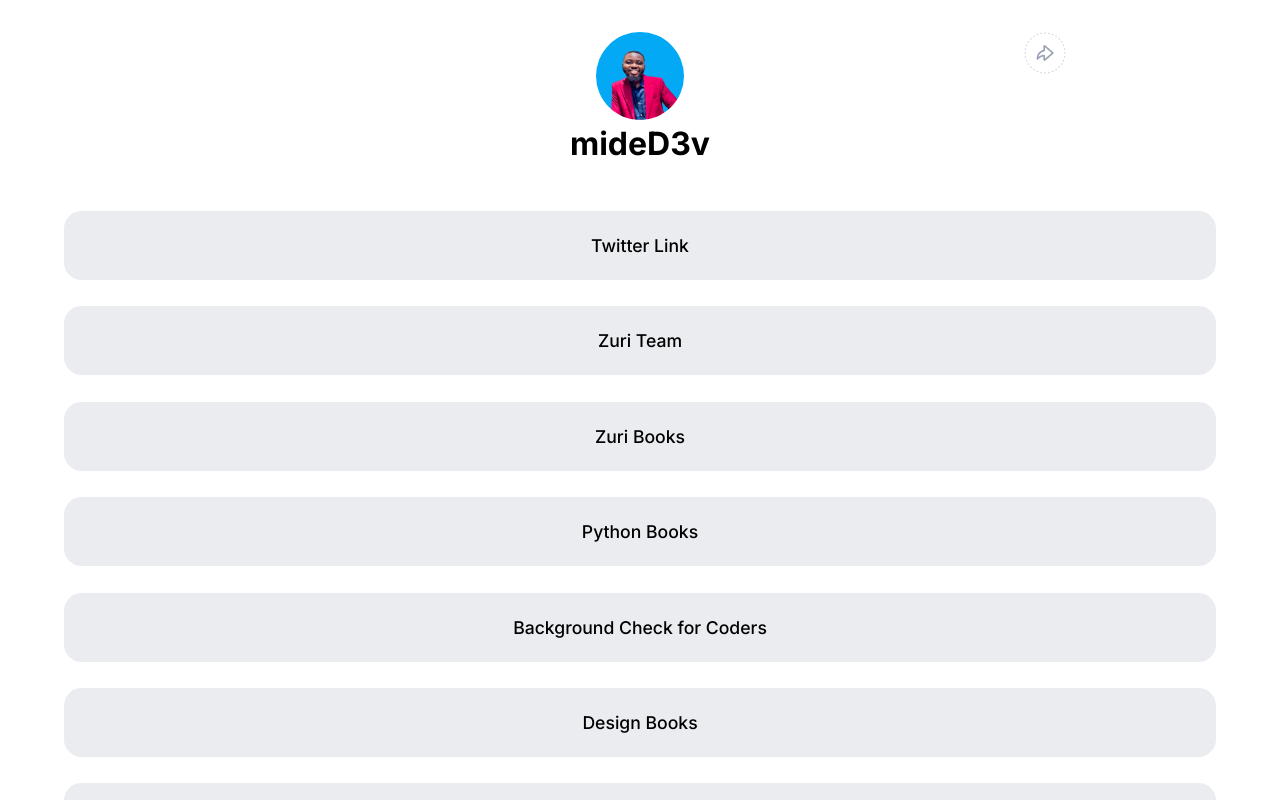
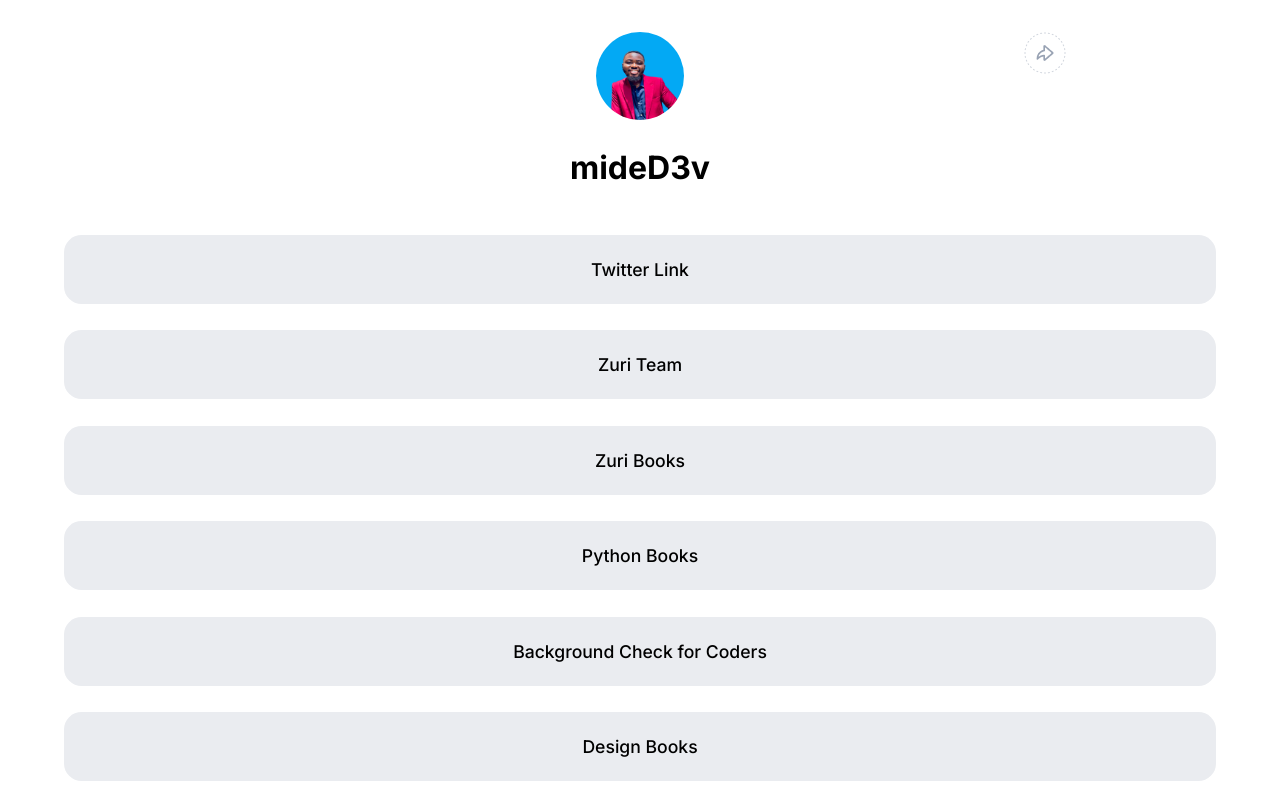
Before and after one commit to mideD3V/linktree, a React (Create React App) app: page / in a window 1280 px wide. Shown: the top 800 px of the page. Built offline with nearby package versions, Linux system fonts and the light colour scheme.

Commit message:
style: added margin to the user_name

```diff
--- a/src/header/Header.css
+++ b/src/header/Header.css
@@ -26,6 +26,10 @@ top: 0px;
 border-radius: 275px;
 
 }
+#user_name{
+
+    margin: 24px 0 32px;
+}
 
 #profile_img:hover{
     color: brown;
--- a/src/header/Header.jsx
+++ b/src/header/Header.jsx
@@ -18,7 +18,7 @@ export const Header = () => {
           <img src={Share} alt="share_btn" id="share_btn"/>
           <img src={Share2} alt="share_btn" id="share_btn2"/>
         </a>
-        <h1 className="user_name">mideD3v</h1>
+        <h1 className="user_name" id="user_name">mideD3v</h1>
       </div>
     </>
   );
```
